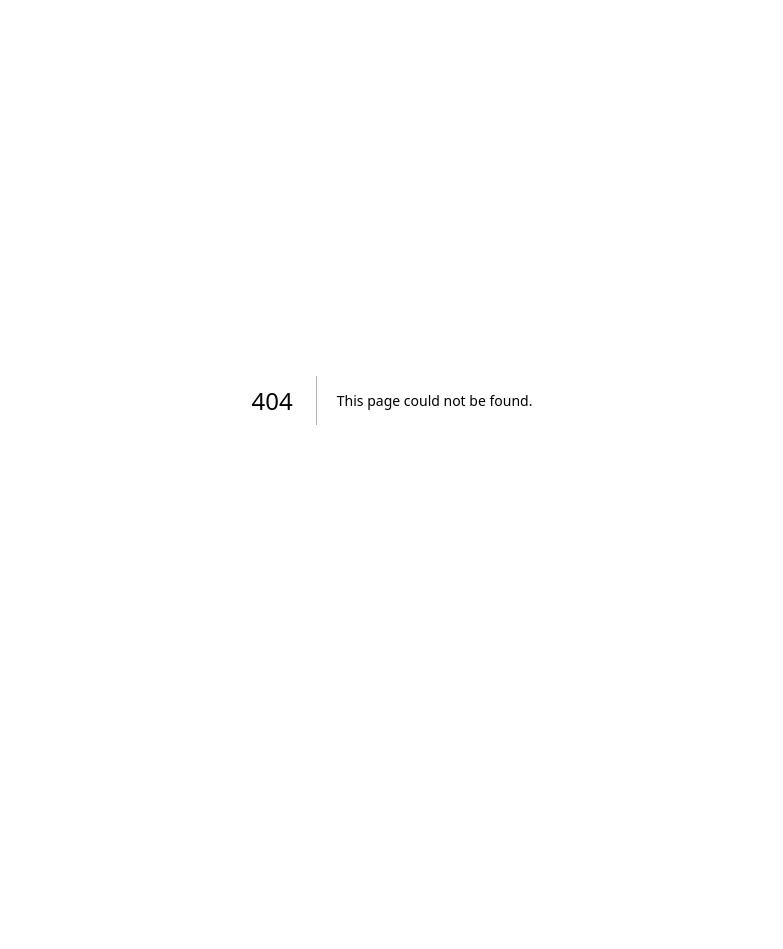
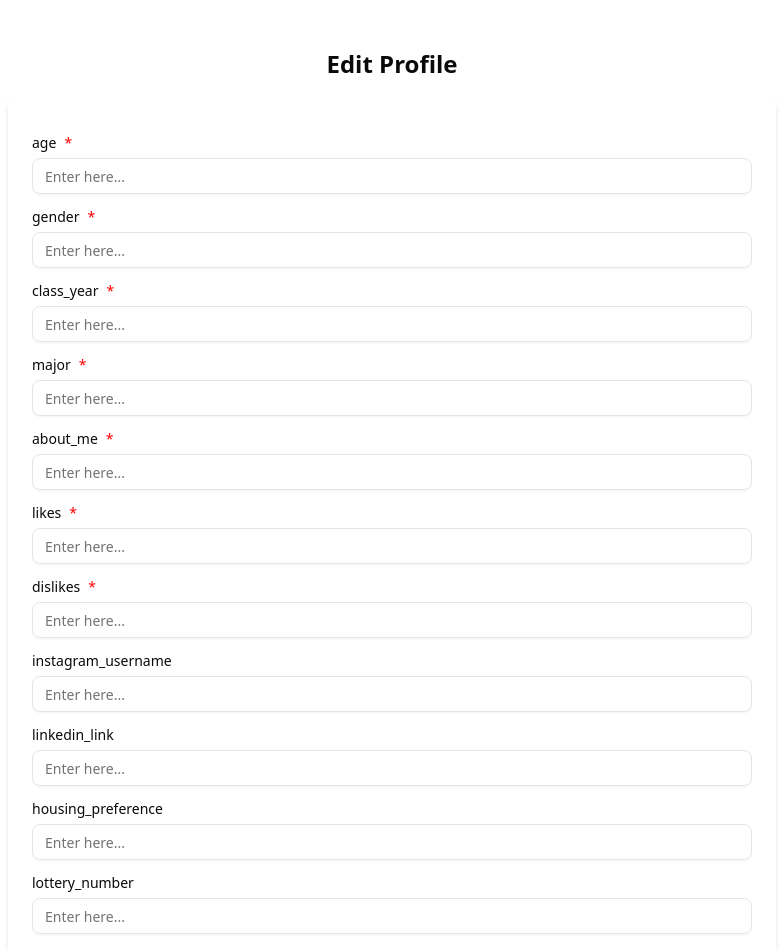
Before and after one commit to fwakks/WeDormin, a Next.js app in the folder frontend/: page /register in a window 1280 px wide. Before the commit this address had no page. Shown: the top 949 px of the page, without its empty margins (248-1031 px from the left). Before the commit the page ends 800 px from the top, so only its background shows below. Built offline with nearby package versions, Linux system fonts and the light colour scheme.

Commit message:
updated register frontend pages

```diff
--- a/frontend/app/profile/page.jsx
+++ b/frontend/app/profile/page.jsx
@@ -56,7 +56,7 @@ export default function Page() {
               </div>
               <ProfileList></ProfileList>
               <div className="flex justify-center px-4 lg:px-6">
-                <ProfileEdit onSubmit={handleSubmit}></ProfileEdit>
+                <ProfileEdit onSubmit={handleSubmit} isModal={true}></ProfileEdit>
               </div>
             </div>
           </div>
--- /dev/null
+++ b/frontend/app/register/page.jsx
@@ -0,0 +1,20 @@
+"use client";
+
+import { useRouter } from "next/navigation";
+import ProfileEdit from "@/components/profile-edit";
+
+export default function Page() {
+  const router = useRouter();
+
+  const handleSubmit = (event) => {
+    event.preventDefault();
+    router.push("/register");
+  };
+
+  return (
+    <div className="flex flex-col items-center justify-center min-h-screen p-6 space-y-8">
+      {/* Pass a custom width class to ProfileEdit */}
+      <ProfileEdit onSubmit={handleSubmit} isModal={false} className="max-w-3xl" />
+    </div>
+  );
+}
--- a/frontend/components/profile-edit.jsx
+++ b/frontend/components/profile-edit.jsx
@@ -1,73 +1,57 @@
 import { Button } from "@/components/ui/button";
-import {
-  Dialog,
-  DialogContent,
-  DialogDescription,
-  DialogFooter,
-  DialogHeader,
-  DialogTitle,
-  DialogTrigger,
-} from "@/components/ui/dialog";
+import { Dialog, DialogContent, DialogHeader, DialogTitle, DialogDescription, DialogFooter, DialogTrigger } from "@/components/ui/dialog";
 import { Input } from "@/components/ui/input";
 import { Label } from "@/components/ui/label";
 import { ScrollArea } from "@/components/ui/scroll-area";
 
-export function ProfileEdit({ onSubmit }) {
+export function ProfileEdit({ onSubmit, isModal = false }) {
   const profile = [
-    {
-      id: "age",
-      required: true,
-    },
-    {
-      id: "gender",
-      required: true,
-    },
-    {
-      id: "class_year",
-      required: true,
-    },
-    {
-      id: "major",
-      required: true,
-    },
-    {
-      id: "about_me",
-      required: true,
-    },
-    {
-      id: "likes",
-      required: true,
-    },
-    {
-      id: "dislikes",
-      required: true,
-    },
-    {
-      id: "instagram_username",
-      required: false,
-    },
-    {
-      id: "linkedin_link",
-      required: false,
-    },
-    {
-      id: "housing_preference",
-      required: false,
-    },
-    {
-      id: "lottery_number",
-      required: false,
-    },
-    {
-      id: "seniority_points",
-      required: false,
-    },
-    {
-      id: "image",
-      required: false,
-    },
+    { id: "age", required: true },
+    { id: "gender", required: true },
+    { id: "class_year", required: true },
+    { id: "major", required: true },
+    { id: "about_me", required: true },
+    { id: "likes", required: true },
+    { id: "dislikes", required: true },
+    { id: "instagram_username", required: false },
+    { id: "linkedin_link", required: false },
+    { id: "housing_preference", required: false },
+    { id: "lottery_number", required: false },
+    { id: "seniority_points", required: false },
+    { id: "image", required: false },
   ];
 
+  const renderForm = (
+    <div className="flex flex-col items-center justify-center min-h-screen p-6">
+      <h1 className="text-2xl font-semibold mb-4">Edit Profile</h1>
+      <form onSubmit={onSubmit} className="w-3xl max-w-3xl p-6 bg-white rounded-lg shadow-md">
+        <ScrollArea className="h-800px] overflow-y-auto rounded-md">
+          <div className="grid gap-4 py-4">
+            {profile.map((field) => (
+              <div className="grid gap-2" key={field.id}>
+                <Label htmlFor={field.id}>
+                {field.id} {field.required && <span style={{ color: 'red' }}>*</span>}
+                  </Label>
+                <Input
+                id={field.id}
+                type="text"
+                placeholder="Enter here..."
+                required = {field.required}
+                  />
+
+              </div>
+            ))}
+          </div>
+        </ScrollArea>
+
+        <div className="mt-4 flex justify-end">
+          <Button type="submit">Save changes</Button>
+        </div>
+      </form>
+    </div>
+  );
+
+  if (isModal) {
     return (
       <Dialog>
         <DialogTrigger asChild>
@@ -77,7 +61,7 @@ export function ProfileEdit({ onSubmit }) {
         <DialogContent className="flex flex-col xs:max-w-[425px] md:max-w-[625px] h-[625px]">
           <form onSubmit={onSubmit}>
             <DialogHeader>
-            <DialogTitle>Edit profile</DialogTitle>
+              <DialogTitle>Edit Profile</DialogTitle>
               <DialogDescription>
                 Make changes to your profile here. Click save when you're done.
               </DialogDescription>
@@ -86,8 +70,15 @@ export function ProfileEdit({ onSubmit }) {
               <div className="grid gap-4 py-4">
                 {profile.map((field) => (
                   <div className="grid gap-2" key={field.id}>
-                  <Label htmlFor={field.id}>{field.id}</Label>
-                  <Input id={field.id} type="text" placeholder="yessir" />
+                    <Label htmlFor={field.id}>
+                    {field.id} {field.required && <span style={{ color: 'red' }}>*</span>}
+                      </Label>
+                    <Input
+                    id={field.id}
+                    type="text"
+                    placeholder="Enter here..."
+                    required = {field.required}
+                    />
                   </div>
                 ))}
               </div>
@@ -102,4 +93,7 @@ export function ProfileEdit({ onSubmit }) {
     );
   }
 
+  return renderForm;
+}
+
 export default ProfileEdit;
```
Lines whose indentation alone changed are shown as unchanged.
